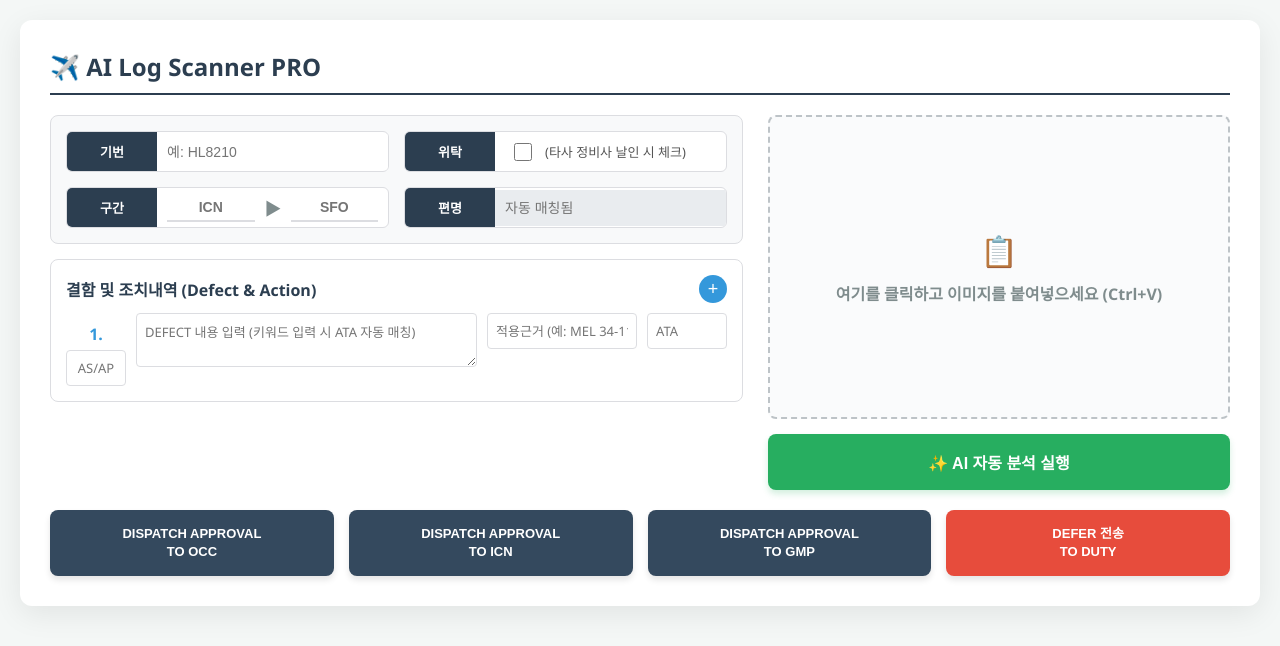
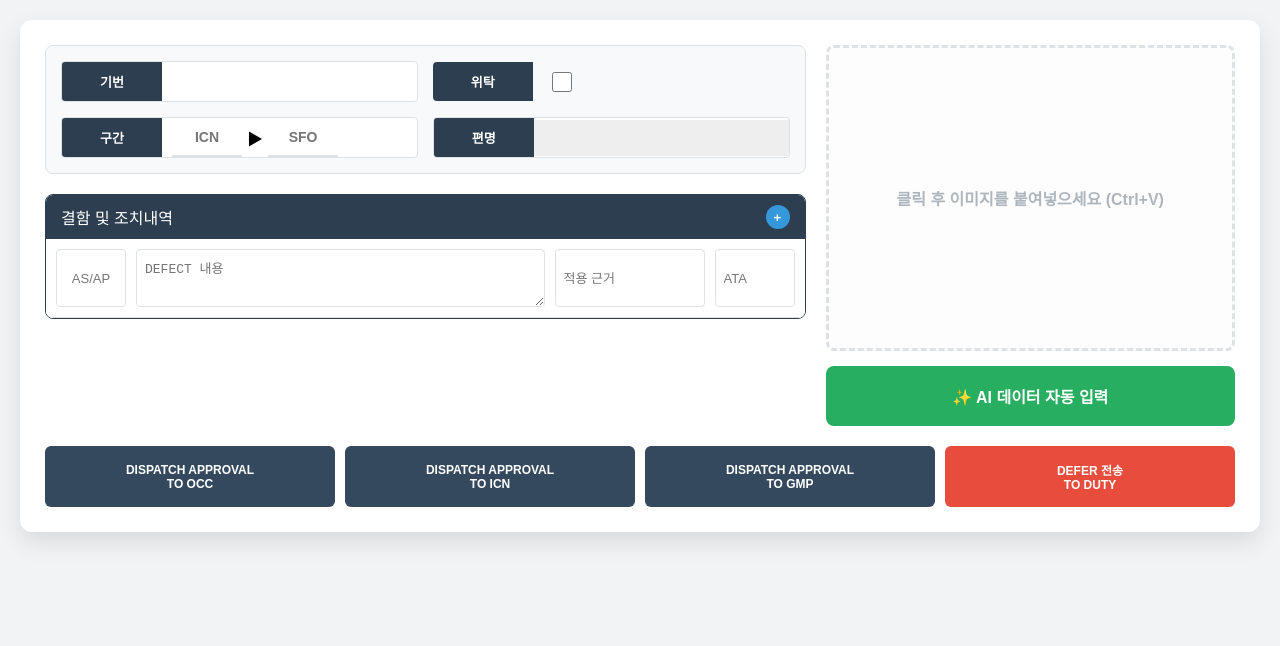
Before and after one commit to hosungsong/-New-Repository, a plain HTML site: page index.html in a window 1280 px wide. Drawn offline with Linux system fonts and the light colour scheme.

Commit message:
Update index.html

```diff
--- a/index.html
+++ b/index.html
@@ -3,317 +3,191 @@
 <head>
     <meta charset="UTF-8">
     <meta name="viewport" content="width=device-width, initial-scale=1.0">
-    <title>AI 자동화 로그 스캐너 PRO</title>
+    <title>AI Log Scanner PRO</title>
     <style>
         :root {
-            --primary: #2c3e50;
-            --secondary: #3498db;
-            --success: #27ae60;
-            --danger: #e74c3c;
-            --bg-color: #f4f7f6;
-            --border: #dcdde1;
+            --primary: #2c3e50; --secondary: #3498db; --success: #27ae60;
+            --danger: #e74c3c; --bg: #f1f3f5; --border: #dee2e6;
         }
-        body { font-family: 'Segoe UI', 'Malgun Gothic', sans-serif; background-color: var(--bg-color); margin: 0; padding: 20px; display: flex; justify-content: center; }
-        .main-container { width: 100%; max-width: 1300px; background: white; padding: 30px; border-radius: 12px; box-shadow: 0 8px 30px rgba(0,0,0,0.08); }
+        body { font-family: 'Malgun Gothic', sans-serif; background: var(--bg); margin: 0; padding: 20px; display: flex; justify-content: center; }
+        .container { width: 100%; max-width: 1200px; background: white; padding: 25px; border-radius: 12px; box-shadow: 0 10px 25px rgba(0,0,0,0.1); }
 
-        .header { display: flex; justify-content: space-between; align-items: center; margin-bottom: 20px; border-bottom: 2px solid var(--primary); padding-bottom: 10px; }
-        .header h1 { margin: 0; color: var(--primary); font-size: 24px; }
+        .layout { display: flex; gap: 20px; margin-bottom: 20px; }
+        .form-area { flex: 1.3; }
+        .ai-area { flex: 0.7; display: flex; flex-direction: column; gap: 15px; }
 
-        .top-section { display: flex; gap: 25px; margin-bottom: 20px; }
+        /* 상단 고정 필드 */
+        .grid-header { display: grid; grid-template-columns: 1fr 1fr; gap: 15px; margin-bottom: 20px; background: #f8f9fa; padding: 15px; border-radius: 8px; border: 1px solid var(--border); }
+        .field { display: flex; align-items: center; border: 1px solid var(--border); border-radius: 4px; background: white; overflow: hidden; }
+        .field label { width: 80px; background: var(--primary); color: white; padding: 10px; font-size: 13px; font-weight: bold; text-align: center; }
+        .field input { flex: 1; border: none; padding: 10px; outline: none; font-size: 14px; }
 
-        /* 왼쪽 입력 폼 영역 */
-        .left-panel { flex: 1.2; display: flex; flex-direction: column; gap: 15px; }
+        /* 구간 & 편명 특수 */
+        .leg-box { display: flex; align-items: center; gap: 5px; padding: 0 10px; }
+        .leg-box input { width: 50px !important; text-align: center; border-bottom: 2px solid var(--border) !important; flex: none; font-weight: bold; }
 
-        /* 고정 필드 영역 */
-        .static-fields { display: grid; grid-template-columns: 1fr 1fr; gap: 15px; background: #f8f9fa; padding: 15px; border-radius: 8px; border: 1px solid var(--border); }
-        .input-group { display: flex; align-items: center; background: white; border: 1px solid var(--border); border-radius: 6px; overflow: hidden; }
-        .input-group label { background: var(--primary); color: white; padding: 10px 15px; font-weight: bold; font-size: 13px; width: 60px; text-align: center; flex-shrink: 0; }
-        .input-group input { flex: 1; border: none; padding: 10px; font-size: 14px; outline: none; }
+        /* 동적 테이블 */
+        .dynamic-section { border: 1px solid var(--primary); border-radius: 8px; overflow: hidden; }
+        .section-bar { background: var(--primary); color: white; padding: 10px 15px; display: flex; justify-content: space-between; align-items: center; }
+        .btn-add { background: var(--secondary); border: none; color: white; width: 24px; height: 24px; border-radius: 50%; cursor: pointer; font-weight: bold; }
 
-        /* 구간(Leg) 입력 특수 디자인 */
-        .leg-inputs { display: flex; align-items: center; padding: 0 10px; width: 100%; }
-        .leg-inputs input { width: 50px; text-align: center; font-weight: bold; text-transform: uppercase; border-bottom: 2px solid var(--border); border-radius: 0; padding: 5px; }
-        .leg-inputs input:focus { border-bottom-color: var(--secondary); }
-        .leg-inputs span { margin: 0 10px; color: #7f8c8d; font-weight: bold; }
+        .row-item { display: grid; grid-template-columns: 70px 1fr 150px 80px; gap: 10px; padding: 10px; border-bottom: 1px solid var(--border); background: white; }
+        .row-item input, .row-item textarea { border: 1px solid var(--border); padding: 8px; border-radius: 4px; font-size: 13px; }
+        .row-item textarea { height: 40px; resize: vertical; }
 
-        /* 체크박스 특수 디자인 */
-        .checkbox-group { display: flex; align-items: center; padding-left: 15px; gap: 10px; }
-        .checkbox-group input[type="checkbox"] { width: 18px; height: 18px; cursor: pointer; }
+        /* AI 패널 */
+        #pasteArea { flex: 1; border: 3px dashed var(--border); border-radius: 8px; display: flex; align-items: center; justify-content: center; background: #fdfdfd; cursor: pointer; min-height: 300px; color: #adb5bd; font-weight: bold; text-align: center; overflow: hidden; }
+        #pasteArea img { max-width: 100%; max-height: 100%; object-fit: contain; }
+        .btn-run { background: var(--success); color: white; border: none; padding: 18px; border-radius: 8px; font-size: 16px; font-weight: bold; cursor: pointer; transition: 0.2s; }
+        .btn-run:hover { opacity: 0.9; transform: translateY(-2px); }
 
-        /* 동적 필드 영역 (AS/AP, DEFECT 등) */
-        .dynamic-container { border: 1px solid var(--border); border-radius: 8px; padding: 15px; background: white; }
-        .dynamic-header { display: flex; justify-content: space-between; align-items: center; margin-bottom: 10px; font-weight: bold; color: var(--primary); }
-        .btn-add { background: var(--secondary); color: white; border: none; width: 28px; height: 28px; border-radius: 50%; font-size: 18px; cursor: pointer; line-height: 1; transition: 0.2s; }
-        .btn-add:hover { background: #2980b9; transform: scale(1.1); }
-
-        .defect-row { display: grid; grid-template-columns: 60px 1fr 150px 80px; gap: 10px; margin-bottom: 10px; padding-bottom: 10px; border-bottom: 1px dashed var(--border); align-items: start; }
-        .defect-row:last-child { border-bottom: none; margin-bottom: 0; padding-bottom: 0; }
-        .defect-row .idx { font-weight: bold; color: var(--secondary); text-align: center; padding-top: 10px; }
-        .defect-row input, .defect-row textarea { width: 100%; border: 1px solid var(--border); border-radius: 4px; padding: 8px; box-sizing: border-box; font-family: inherit; font-size: 13px; }
-        .defect-row textarea { resize: vertical; min-height: 40px; }
-
-        /* 오른쪽 AI 도구 영역 */
-        .right-panel { flex: 0.8; display: flex; flex-direction: column; gap: 15px; }
-        #pasteArea { flex: 1; border: 2px dashed #bdc3c7; border-radius: 8px; display: flex; flex-direction: column; align-items: center; justify-content: center; background: #fafbfc; cursor: pointer; color: #7f8c8d; font-weight: bold; overflow: hidden; min-height: 300px; transition: 0.3s; }
-        #pasteArea:hover { border-color: var(--secondary); background: white; }
-        #pasteArea img { max-width: 100%; max-height: 100%; object-fit: contain; }
-        .btn-extract { background: var(--success); color: white; border: none; padding: 16px; border-radius: 8px; font-size: 16px; font-weight: bold; cursor: pointer; transition: 0.2s; box-shadow: 0 4px 6px rgba(39, 174, 96, 0.2); }
-        .btn-extract:hover { background: #219653; transform: translateY(-2px); }
-
-        /* 하단 버튼 영역 */
-        .bottom-section { display: grid; grid-template-columns: repeat(4, 1fr); gap: 15px; margin-top: 10px; }
-        .btn-mail { background: #34495e; color: white; border: none; padding: 15px 10px; border-radius: 8px; font-size: 13px; font-weight: bold; cursor: pointer; line-height: 1.4; transition: 0.2s; box-shadow: 0 4px 6px rgba(0,0,0,0.1); }
-        .btn-mail:hover { background: #2c3e50; transform: translateY(-2px); }
+        /* 하단 버튼 */
+        .footer-btns { display: grid; grid-template-columns: repeat(4, 1fr); gap: 10px; margin-top: 20px; }
+        .btn-send { background: #34495e; color: white; border: none; padding: 15px; border-radius: 6px; font-size: 12px; font-weight: bold; cursor: pointer; }
         .btn-duty { background: var(--danger); }
-        .btn-duty:hover { background: #c0392b; }
     </style>
 </head>
 <body>
 
-<div class="main-container">
-    <div class="header">
-        <h1>✈️ AI Log Scanner PRO</h1>
-    </div>
-
-    <div class="top-section">
-        <div class="left-panel">
-            <div class="static-fields">
-                <div class="input-group">
-                    <label>기번</label>
-                    <input type="text" id="regNo" placeholder="예: HL8210">
-                </div>
-                <div class="input-group">
-                    <label>위탁</label>
-                    <div class="checkbox-group">
-                        <input type="checkbox" id="handover">
-                        <span style="font-size: 13px; color: #555;">(타사 정비사 날인 시 체크)</span>
+<div class="container">
+    <div class="layout">
+        <div class="form-area">
+            <div class="grid-header">
+                <div class="field"><label>기번</label><input type="text" id="regNo"></div>
+                <div class="field" style="background:transparent; border:none;">
+                    <label style="border-radius:4px 0 0 4px">위탁</label>
+                    <div style="padding-left:15px; display:flex; align-items:center;">
+                        <input type="checkbox" id="handover" style="width:20px; height:20px;">
                     </div>
                 </div>
-                <div class="input-group">
+                <div class="field">
                     <label>구간</label>
-                    <div class="leg-inputs">
+                    <div class="leg-box">
                         <input type="text" id="legFrom" maxlength="3" placeholder="ICN">
                         <span>▶</span>
                         <input type="text" id="legTo" maxlength="3" placeholder="SFO">
                     </div>
                 </div>
-                <div class="input-group">
-                    <label>편명</label>
-                    <input type="text" id="flightNo" placeholder="자동 매칭됨" readonly style="background:#e9ecef; cursor:not-allowed;">
-                </div>
+                <div class="field"><label>편명</label><input type="text" id="flightNo" readonly style="background:#eee;"></div>
             </div>
 
-            <div class="dynamic-container">
-                <div class="dynamic-header">
-                    <span>결함 및 조치내역 (Defect & Action)</span>
-                    <button class="btn-add" onclick="addDefectRow()" title="항목 추가">+</button>
+            <div class="dynamic-section">
+                <div class="section-bar">
+                    <span>결함 및 조치내역</span>
+                    <button class="btn-add" onclick="addRow()">+</button>
                 </div>
-                <div id="defectRowsContainer">
-                    </div>
+                <div id="rowContainer"></div>
             </div>
         </div>
 
-        <div class="right-panel">
-            <div id="pasteArea">
-                <span style="font-size: 30px; margin-bottom: 10px;">📋</span>
-                여기를 클릭하고 이미지를 붙여넣으세요 (Ctrl+V)
-            </div>
-            <button class="btn-extract" onclick="extractText()">✨ AI 자동 분석 실행</button>
+        <div class="ai-area">
+            <div id="pasteArea">클릭 후 이미지를 붙여넣으세요 (Ctrl+V)</div>
+            <button class="btn-run" onclick="processAI()">✨ AI 데이터 자동 입력</button>
         </div>
     </div>
 
-    <div class="bottom-section">
-        <button class="btn-mail" onclick="sendMail('OCC')">DISPATCH APPROVAL<br>TO OCC</button>
-        <button class="btn-mail" onclick="sendMail('ICN')">DISPATCH APPROVAL<br>TO ICN</button>
-        <button class="btn-mail" onclick="sendMail('GMP')">DISPATCH APPROVAL<br>TO GMP</button>
-        <button class="btn-mail btn-duty" onclick="sendMail('DUTY')">DEFER 전송<br>TO DUTY</button>
+    <div class="footer-btns">
+        <button class="btn-send" onclick="alert('OCC 전송')">DISPATCH APPROVAL<br>TO OCC</button>
+        <button class="btn-send" onclick="alert('ICN 전송')">DISPATCH APPROVAL<br>TO ICN</button>
+        <button class="btn-send" onclick="alert('GMP 전송')">DISPATCH APPROVAL<br>TO GMP</button>
+        <button class="btn-send btn-duty" onclick="alert('DUTY 전송')">DEFER 전송<br>TO DUTY</button>
     </div>
 </div>
 
 <script>
-    let fileToUpload = null;
-    let rowCount = 0;
+    let pastedFile = null;
+    let count = 0;
 
-    // ==========================================
-    // 📊 스프레드시트 매칭용 임시 데이터 (RAW DATA)
-    // 실제 시트를 읽어오는 대신, 여기에 데이터를 붙여넣어 사용합니다.
-    // ==========================================
+    // --- 엑셀 데이터 매칭용 DB ---
     const DB = {
-        // 구간 -> 편명 매칭 테이블
-        flightMatching: {
-            "ICN-SFO": "OZ212",
-            "SFO-ICN": "OZ211",
-            "ICN-JFK": "OZ222",
-            // 여기에 계속 추가
-        },
-        // DEFECT 키워드 -> ATA 매칭 테이블
-        ataMatching: [
-            { keyword: "INTERPHONE", ata: "23" },
-            { keyword: "TIRE", ata: "32" },
-            { keyword: "BRAKE", ata: "32" },
-            { keyword: "SEAT", ata: "25" },
-            { keyword: "LIGHT", ata: "33" }
-            // 여기에 계속 추가 (위에서부터 아래로 먼저 검색됨)
-        ]
+        flights: { "ICN-SFO": "OZ212", "SFO-ICN": "OZ211", "ICN-LHR": "OZ521" },
+        ata: { "INTERPHONE": "23", "TIRE": "32", "BRAKE": "32", "ENGINE": "72" }
     };
 
-    // 초기 1개 행 생성
-    window.onload = () => addDefectRow();
-
-    // 행 추가 함수
-    function addDefectRow() {
-        rowCount++;
-        const container = document.getElementById('defectRowsContainer');
-        const row = document.createElement('div');
-        row.className = 'defect-row';
-        row.id = `row-${rowCount}`;
-
-        row.innerHTML = `
-            <div class="idx">${rowCount}. <input type="text" id="asAp-${rowCount}" placeholder="AS/AP" style="margin-top:5px; text-align:center;"></div>
-            <textarea id="defect-${rowCount}" placeholder="DEFECT 내용 입력 (키워드 입력 시 ATA 자동 매칭)" oninput="autoMatchATA(${rowCount})"></textarea>
-            <input type="text" id="reason-${rowCount}" placeholder="적용근거 (예: MEL 34-11)">
-            <input type="text" id="ata-${rowCount}" placeholder="ATA">
+    function addRow() {
+        count++;
+        const container = document.getElementById('rowContainer');
+        const div = document.createElement('div');
+        div.className = 'row-item';
+        div.innerHTML = `
+            <input type="text" id="asAp-${count}" placeholder="AS/AP" style="text-align:center">
+            <textarea id="defect-${count}" placeholder="DEFECT 내용" oninput="matchATA(${count})"></textarea>
+            <input type="text" id="reason-${count}" placeholder="적용 근거">
+            <input type="text" id="ata-${count}" placeholder="ATA">
         `;
-        container.appendChild(row);
+        container.appendChild(div);
     }
 
-    // 초기화 및 데이터 채우기 (AI 응답 후 호출)
-    function fillData(data) {
-        // 고정 필드 채우기
-        document.getElementById('regNo').value = data.regNo || "";
-        document.getElementById('handover').checked = data.isHandover || false;
+    // 구간 자동 이동 및 편명 매칭
+    document.getElementById('legFrom').addEventListener('input', function() {
+        if(this.value.length === 3) document.getElementById('legTo').focus();
+    });
+    document.getElementById('legTo').addEventListener('input', function() {
+        if(this.value.length === 3) {
+            const route = document.getElementById('legFrom').value.toUpperCase() + "-" + this.value.toUpperCase();
+            document.getElementById('flightNo').value = DB.flights[route] || "매칭없음";
+        }
+    });
 
-        if (data.legFrom) document.getElementById('legFrom').value = data.legFrom;
-        if (data.legTo) document.getElementById('legTo').value = data.legTo;
-        checkFlightMatch(); // 편명 자동 매칭 실행
-
-        // 동적 필드 채우기
-        const container = document.getElementById('defectRowsContainer');
-        container.innerHTML = ''; // 기존 행 초기화
-        rowCount = 0;
-
-        if (data.items && data.items.length > 0) {
-            data.items.forEach(item => {
-                addDefectRow();
-                document.getElementById(`asAp-${rowCount}`).value = item.asAp || "";
-                document.getElementById(`defect-${rowCount}`).value = item.defect || "";
-                document.getElementById(`reason-${rowCount}`).value = item.reason || "";
-
-                // ATA는 AI가 주면 쓰고, 없으면 로컬 DB에서 자동 매칭
-                if (item.ata) {
-                    document.getElementById(`ata-${rowCount}`).value = item.ata;
-                } else {
-                    autoMatchATA(rowCount);
-                }
-            });
-        } else {
-            addDefectRow(); // 데이터가 없어도 1줄은 빈칸으로 유지
+    // ATA 자동 매칭
+    function matchATA(id) {
+        const text = document.getElementById(`defect-${id}`).value.toUpperCase();
+        for (const [key, val] of Object.entries(DB.ata)) {
+            if (text.includes(key)) {
+                document.getElementById(`ata-${id}`).value = val;
+                break;
+            }
         }
     }
 
-    // ==========================================
-    // 💡 자동 매칭 이벤트 로직
-    // ==========================================
-
-    // 1. 구간 3글자 입력 시 다음 칸 이동 & 편명 매칭
-    const legFrom = document.getElementById('legFrom');
-    const legTo = document.getElementById('legTo');
-
-    legFrom.addEventListener('input', function() {
-        if (this.value.length === 3) {
-            legTo.focus(); // 자동으로 To 칸으로 이동
-            checkFlightMatch();
+    // 이미지 붙여넣기
+    document.getElementById('pasteArea').addEventListener('paste', (e) => {
+        const items = (e.clipboardData || e.originalEvent.clipboardData).items;
+        for (const item of items) {
+            if (item.type.indexOf("image") !== -1) {
+                pastedFile = item.getAsFile();
+                const url = URL.createObjectURL(pastedFile);
+                document.getElementById('pasteArea').innerHTML = `<img src="${url}">`;
+            }
         }
     });
 
-    legTo.addEventListener('input', function() {
-        if (this.value.length === 3) {
-            checkFlightMatch();
-            document.getElementById('flightNo').focus();
-        }
-    });
-
-    // 편명 매칭 함수
-    function checkFlightMatch() {
-        const from = legFrom.value.toUpperCase();
-        const to = legTo.value.toUpperCase();
-        if (from.length === 3 && to.length === 3) {
-            const route = `${from}-${to}`;
-            const matchedFlight = DB.flightMatching[route];
-            document.getElementById('flightNo').value = matchedFlight ? matchedFlight : "매칭없음(수동입력 요망)";
-        }
-    }
-
-    // 2. DEFECT 내용 기반 ATA 자동 매칭
-    function autoMatchATA(id) {
-        const defectText = document.getElementById(`defect-${id}`).value.toUpperCase();
-        const ataInput = document.getElementById(`ata-${id}`);
-
-        let matched = false;
-        for (let i = 0; i < DB.ataMatching.length; i++) {
-            if (defectText.includes(DB.ataMatching[i].keyword)) {
-                ataInput.value = DB.ataMatching[i].ata;
-                ataInput.style.backgroundColor = "#e8f5e9"; // 매칭 성공 시 초록색 이펙트
-                setTimeout(() => ataInput.style.backgroundColor = "white", 1000);
-                matched = true;
-                break;
-            }
-        }
-        if(!matched && defectText.length === 0) ataInput.value = "";
-    }
-
-    // ==========================================
-    // 이미지 붙여넣기 및 AI 통신 로직
-    // ==========================================
-    document.getElementById('pasteArea').addEventListener('paste', (e) => {
-        e.preventDefault();
-        const items = (e.clipboardData || e.originalEvent.clipboardData).items;
-        let isImageFound = false;
-
-        for (let i = 0; i < items.length; i++) {
-            if (items[i].type.indexOf("image") !== -1) {
-                fileToUpload = items[i].getAsFile();
-                const url = URL.createObjectURL(fileToUpload);
-                document.getElementById('pasteArea').innerHTML = `<img src="${url}">`;
-                isImageFound = true;
-                break;
-            }
-        }
-        if (!isImageFound) alert("이미지를 붙여넣어 주세요!");
-    });
-
-    async function extractText() {
-        if (!fileToUpload) return alert("이미지를 먼저 붙여넣으세요!");
-
-        const btn = document.querySelector('.btn-extract');
+    // AI 프로세싱
+    async function processAI() {
+        if (!pastedFile) return alert("이미지를 먼저 붙여넣으세요.");
+        const btn = document.querySelector('.btn-run');
         btn.innerText = "분석 중... ⏳";
-        btn.disabled = true;
 
         const formData = new FormData();
-        formData.append("file", fileToUpload);
+        formData.append("file", pastedFile);
 
         try {
             const res = await fetch("/ocr", { method: "POST", body: formData });
             const data = await res.json();
 
-            if (data.error) {
-                alert("서버 오류: " + data.error);
-            } else {
-                fillData(data); // AI가 준 JSON 데이터로 화면 싹 채우기
-                alert("분석 완료!");
-            }
-        } catch (e) {
-            alert("서버와 통신할 수 없습니다.");
-        } finally {
-            btn.innerText = "✨ AI 자동 분석 실행";
-            btn.disabled = false;
-        }
+            document.getElementById('regNo').value = data.regNo || "";
+            document.getElementById('handover').checked = data.isHandover || false;
+            document.getElementById('legFrom').value = data.legFrom || "";
+            document.getElementById('legTo').value = data.legTo || "";
+            // 편명 자동 업데이트 트리거
+            document.getElementById('legTo').dispatchEvent(new Event('input'));
+
+            const container = document.getElementById('rowContainer');
+            container.innerHTML = ""; count = 0;
+
+            data.items.forEach(item => {
+                addRow();
+                document.getElementById(`asAp-${count}`).value = item.asAp;
+                document.getElementById(`defect-${count}`).value = item.defect;
+                document.getElementById(`reason-${count}`).value = item.reason;
+                document.getElementById(`ata-${count}`).value = item.ata;
+                matchATA(count);
+            });
+        } catch (e) { alert("분석 실패!"); }
+        finally { btn.innerText = "✨ AI 데이터 자동 입력"; }
     }
 
-    function sendMail(target) {
-        alert(`[${target}] 로 전송 준비 완료!\n(이후 파이썬 메일 로직과 연동)`);
-    }
+    window.onload = addRow;
 </script>
-
 </body>
 </html>
```
